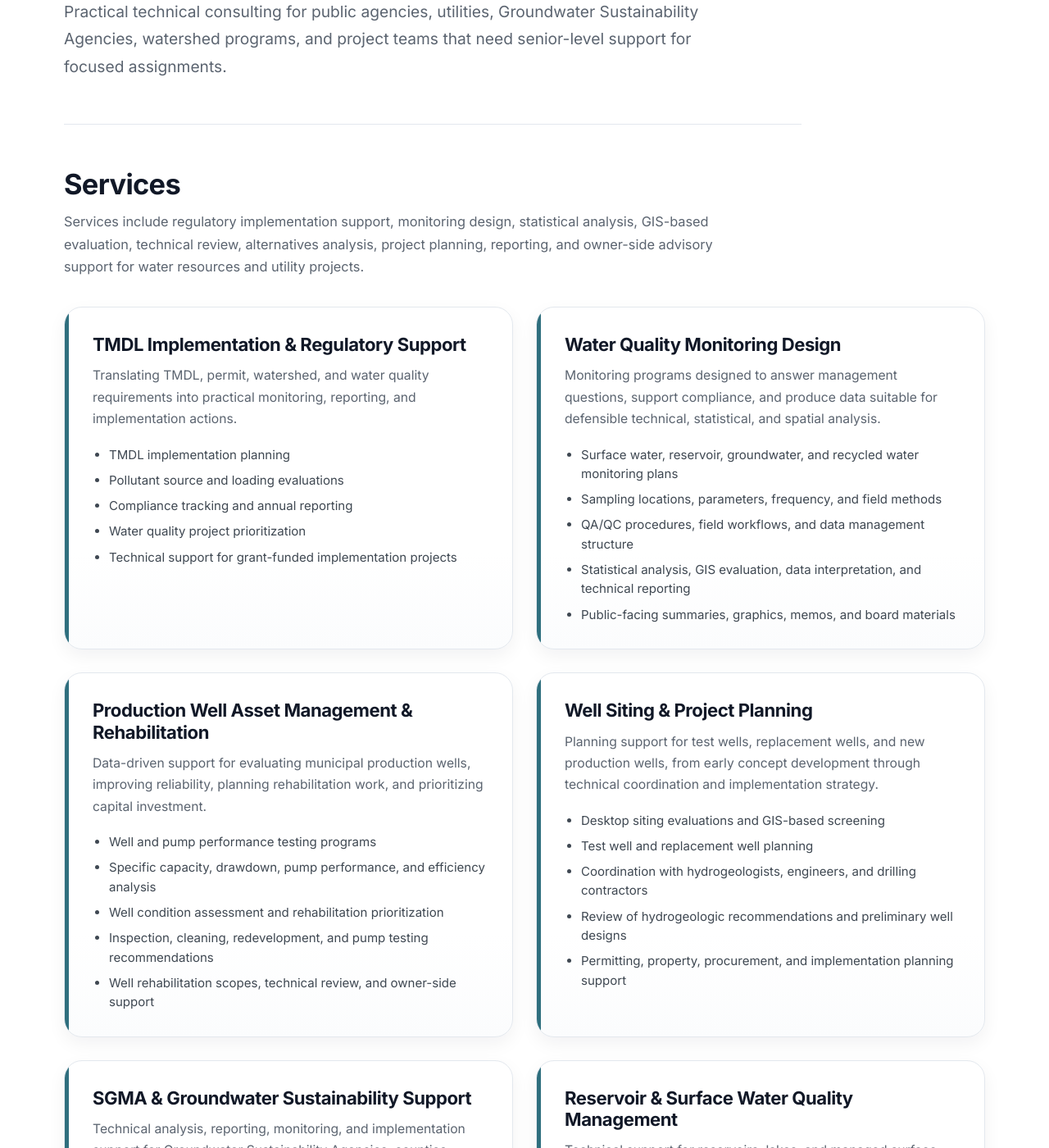
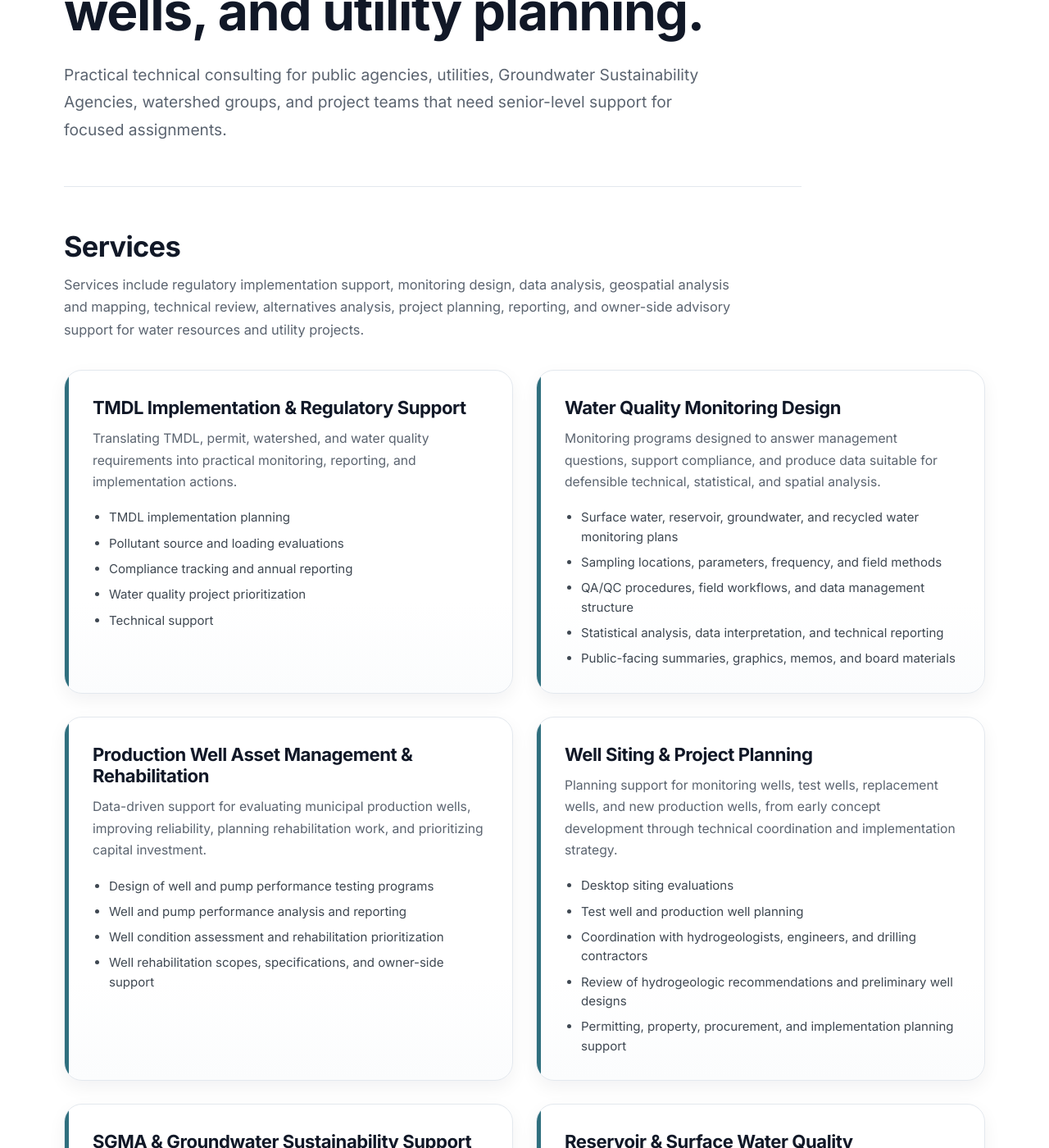
Before and after one commit to markseelos/seelos-water, a Jekyll site: the page built from services.md, in a window 1280 px wide and 1400 px high, scrolled down 380 px. Shown: the whole window at 82% size. Built offline with Jekyll 4.4.1, drawn with Linux system fonts in a browser that asks for light colours; some of the changed text lies outside the part shown.

Commit message:
Update services.md

```diff
--- a/services.md
+++ b/services.md
@@ -7,18 +7,18 @@ permalink: /services/
 <section class="services-page">
 
   <div class="services-title-block">
-    <h1>Focused support for water quality, groundwater, wells, GIS, and utility planning.</h1>
+    <h1>Focused support for water quality, reservoir management, groundwater, wells, and utility planning.</h1>
     <p class="lead">
       Practical technical consulting for public agencies, utilities, Groundwater Sustainability
-      Agencies, watershed programs, and project teams that need senior-level support for focused assignments.
+      Agencies, watershed groups, and project teams that need senior-level support for focused assignments.
     </p>
   </div>
 
   <div class="services-intro">
     <h2>Services</h2>
     <p>
-      Services include regulatory implementation support, monitoring design, statistical analysis,
-      GIS-based evaluation, technical review, alternatives analysis, project planning, reporting,
+      Services include regulatory implementation support, monitoring design, data analysis,
+      geospatial analysis and mapping, technical review, alternatives analysis, project planning, reporting,
       and owner-side advisory support for water resources and utility projects.
     </p>
   </div>
@@ -36,7 +36,7 @@ permalink: /services/
         <li>Pollutant source and loading evaluations</li>
         <li>Compliance tracking and annual reporting</li>
         <li>Water quality project prioritization</li>
-        <li>Technical support for grant-funded implementation projects</li>
+        <li>Technical support</li>
       </ul>
     </article>
 
@@ -50,7 +50,7 @@ permalink: /services/
         <li>Surface water, reservoir, groundwater, and recycled water monitoring plans</li>
         <li>Sampling locations, parameters, frequency, and field methods</li>
         <li>QA/QC procedures, field workflows, and data management structure</li>
-        <li>Statistical analysis, GIS evaluation, data interpretation, and technical reporting</li>
+        <li>Statistical analysis, data interpretation, and technical reporting</li>
         <li>Public-facing summaries, graphics, memos, and board materials</li>
       </ul>
     </article>
@@ -62,23 +62,22 @@ permalink: /services/
         planning rehabilitation work, and prioritizing capital investment.
       </p>
       <ul>
-        <li>Well and pump performance testing programs</li>
-        <li>Specific capacity, drawdown, pump performance, and efficiency analysis</li>
+        <li>Design of well and pump performance testing programs</li>
+        <li>Well and pump performance analysis and reporting</li>
         <li>Well condition assessment and rehabilitation prioritization</li>
-        <li>Inspection, cleaning, redevelopment, and pump testing recommendations</li>
-        <li>Well rehabilitation scopes, technical review, and owner-side support</li>
+        <li>Well rehabilitation scopes, specifications, and owner-side support</li>
       </ul>
     </article>
 
     <article class="service-box">
       <h3>Well Siting & Project Planning</h3>
       <p>
-        Planning support for test wells, replacement wells, and new production wells, from
+        Planning support for monitoring wells, test wells, replacement wells, and new production wells, from
         early concept development through technical coordination and implementation strategy.
       </p>
       <ul>
-        <li>Desktop siting evaluations and GIS-based screening</li>
-        <li>Test well and replacement well planning</li>
+        <li>Desktop siting evaluations</li>
+        <li>Test well and production well planning</li>
         <li>Coordination with hydrogeologists, engineers, and drilling contractors</li>
         <li>Review of hydrogeologic recommendations and preliminary well designs</li>
         <li>Permitting, property, procurement, and implementation planning support</li>
```
Also changed, not shown: other parts of services.md (+1 -1 lines).
